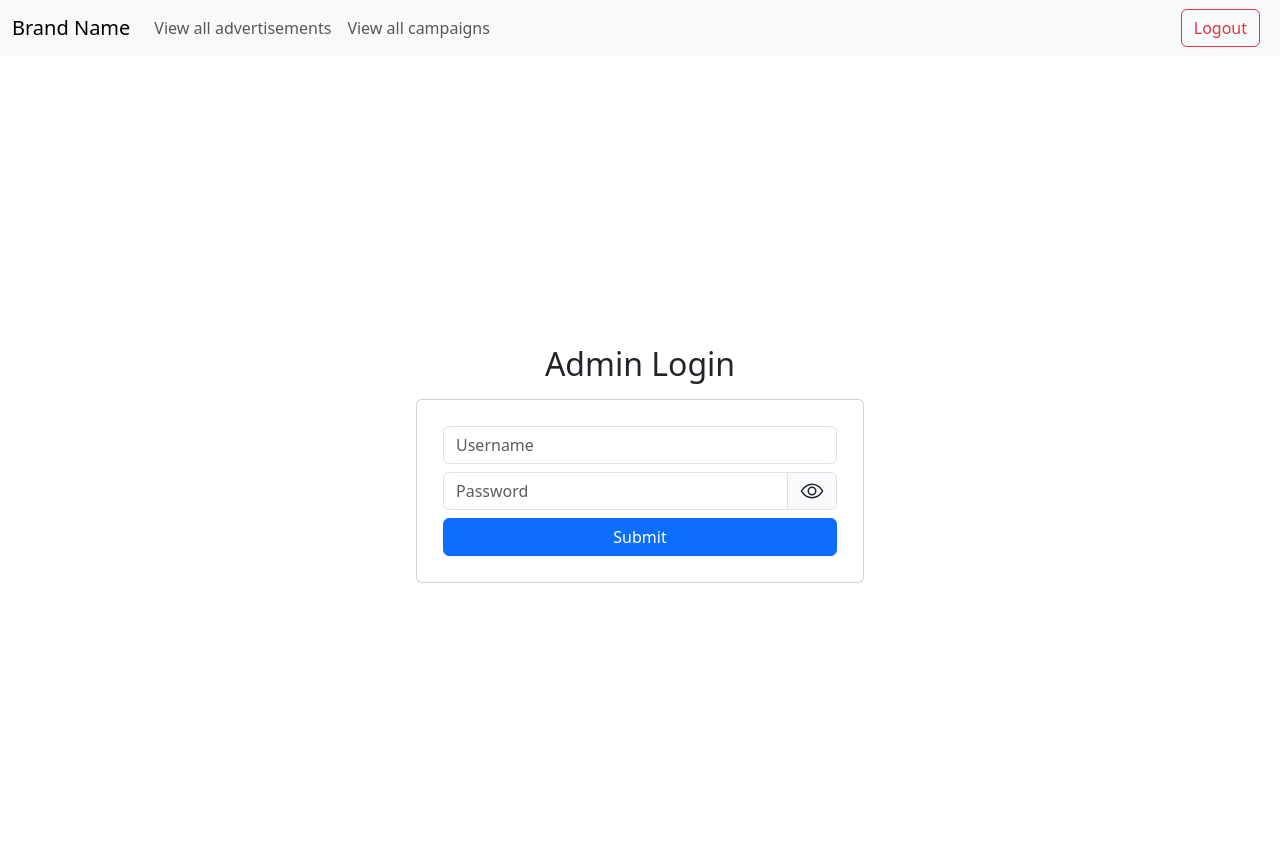
After one commit to 23f2003845/Influencer-Sponsor-System, a Flask app: page /admin/login in a window 1280 px wide. The commit adds this page. Run offline with Flask 3, Linux system fonts and the light colour scheme; some libraries are stand-ins or nearby versions.

```diff
--- a/project/app.py
+++ b/project/app.py
@@ -34,6 +34,7 @@ from routes import advertisement_route
 from routes import campaign_route
 from routes import search_route
 from routes import profile_route
+from routes import admin_routes
 
 if __name__ == "__main__":
     app.run(debug=True)
--- /dev/null
+++ b/project/routes/admin_routes.py
@@ -0,0 +1,37 @@
+from __main__ import app, db
+
+from flask_login import current_user, login_user
+from flask import redirect, render_template, request
+from flask_bcrypt import Bcrypt
+
+from models import users as Users
+
+bcrypt = Bcrypt(app)
+
+
+@app.route('/admin/login', methods=['GET', 'POST'])
+def login_admin():
+    if current_user.is_authenticated:
+        return redirect("/")
+
+    if request.method == 'POST':
+
+        username = request.form['username']
+        password = request.form['password']
+
+        user = Users.Users.query.filter_by(username=username).first()
+
+        if not user:
+            return redirect("/admin/login?message=User%20does%20not%20exist")
+
+        if not bcrypt.check_password_hash(user.password, password):
+            return redirect("/admin/login?message=Incorrect%20password")
+
+        if user.role != "admin":
+            return redirect("/admin/login?message=Not%20enough%20permissions")
+
+        login_user(user)
+        return redirect('/')
+
+    message = request.args["message"] if "message" in request.args else None
+    return render_template("admin/login.html", role="admin", message=message)
--- a/project/routes/auth_route.py
+++ b/project/routes/auth_route.py
@@ -10,7 +10,6 @@ from flask_bcrypt import Bcrypt
 from flask_login import current_user, login_user, logout_user
 
 bcrypt = Bcrypt(app)
-
 
 # Sponsor Auth routes
 @app.route("/sponsor/register", methods=["POST", "GET"])
--- a/project/static/base.css
+++ b/project/static/base.css
@@ -10,6 +10,7 @@ html {
 .bootstrap-select {
     width: 100% !important;
 }
+
 .row {
     gap: 8px !important;
 }
@@ -28,7 +29,7 @@ html {
 }
 
 .font-bold {
-  font-weight: 500;
+    font-weight: 600;
 }
 
 .font-bolder {
@@ -86,6 +87,7 @@ html {
 .scroll-down-button > a > ion-icon {
     margin: 0;
 }
+
 tr {
     max-height: 50px;
     min-height: 50px;
@@ -96,3 +98,11 @@ td {
     max-height: 50px;
     overflow: auto;
 }
+
+.text-xl {
+    font-size: x-large;
+}
+
+.text-large {
+    font-size: large;
+}
--- /dev/null
+++ b/project/templates/admin/login.html
@@ -0,0 +1,81 @@
+{% include 'layout/base.html' %} {% block body %} {% if message %}
+<div class="alert alert-danger" role="alert">{{message}}</div>
+{% endif %}
+
+<div
+  class="d-flex flex-column justify-content-center align-items-center"
+  style="height: 100vh"
+>
+  <h2 class="mt-3 mb-3">Admin Login</h2>
+  <div class="card text-center" style="width: 35vw; padding: 10px">
+    <form
+      action="/admin/login"
+      method="post"
+      class="d-flex flex-column m-3"
+      style="gap: 0.5rem"
+    >
+      <div class="input-group flex-nowrap">
+        <input
+          type="text"
+          class="form-control"
+          required
+          name="username"
+          id="username"
+          placeholder="Username"
+          aria-label="Username"
+          aria-describedby="addon-wrapping"
+        />
+      </div>
+      <div class="input-group flex-nowrap">
+        <input
+          type="password"
+          class="form-control"
+          required
+          id="password"
+          name="password"
+          placeholder="Password"
+          aria-label="Password"
+          aria-describedby="addon-wrapping"
+        />
+        <button
+          class="input-group-text"
+          class="btn m-0 p-0"
+          id="passwordToggle"
+        >
+          <ion-icon
+            id="passwordIcon"
+            name="eye-outline"
+            style="font-size: 24px"
+          ></ion-icon>
+        </button>
+      </div>
+
+      <input type="submit" value="Submit" class="btn btn-primary" />
+    </form>
+  </div>
+</div>
+
+{% endblock %} {% block script %}
+
+<script>
+  const toggle = document.getElementById("passwordToggle");
+  const passwordIcon = document.getElementById("passwordIcon");
+  const passwordField = document.getElementById("password");
+
+  toggle.addEventListener("click", (e) => {
+    e.preventDefault();
+
+    let currentlyShowing =
+      passwordIcon.getAttribute("name") === "eye-off-outline";
+
+    if (!currentlyShowing) {
+      passwordField.setAttribute("type", "text");
+      passwordIcon.setAttribute("name", "eye-off-outline");
+    } else {
+      passwordField.setAttribute("type", "password");
+      passwordIcon.setAttribute("name", "eye-outline");
+    }
+  });
+</script>
+
+{% endblock %}
--- a/project/templates/layout/base.html
+++ b/project/templates/layout/base.html
@@ -52,11 +52,15 @@
             <li class="nav-item">
               {% if role == "sponsor" %}
               <a class="nav-link" href="/advertisements">Advertisements</a>
+              {% elif role == "admin" %}
+              <a class="nav-link" href="/admin/advertisements">View all advertisements</a>
               {% endif %}
             </li>
             <li class="nav-item">
               {% if role == "sponsor" %}
               <a class="nav-link" href="/campaigns">Campaigns</a>
+               {% elif role == "admin" %}
+                <a class="nav-link" href="/admin/campaigns">View all campaigns</a>
               {% endif %}
             </li>
           </ul>
```
Also changed, not shown: project/routes/dashboard_route.py (+19 -3 lines), project/templates/admin/dashboard.html (added, +28 -0 lines), project/instance/database.sqlite3. Lines whose indentation alone changed are shown as unchanged.
